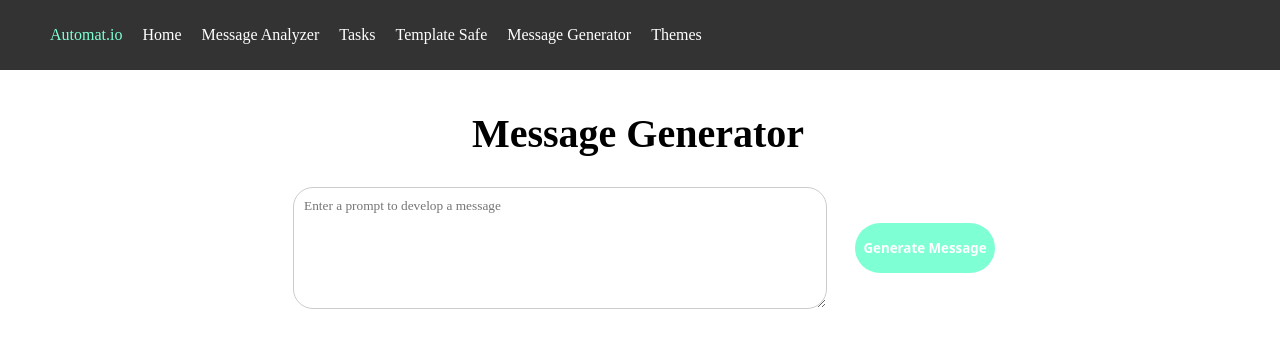
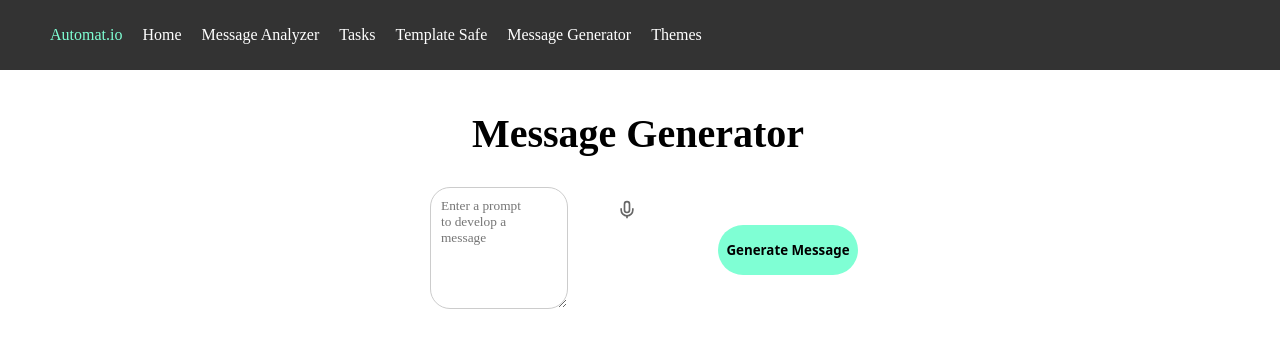
Before and after one commit to jadenkuriakose/Automat.io, a React (Vite) app in the folder app/: page /generator in a window 1280 px wide. Shown: the top 348 px of the page. Built offline with nearby package versions, Linux system fonts and the light colour scheme.

Commit message:
Add text to speech feature for msg gen page

```diff
--- a/app/src/pages/Generator.jsx
+++ b/app/src/pages/Generator.jsx
@@ -1,19 +1,107 @@
+import { useState, useRef } from 'react';
 import styles from './Generator.module.css';
 
 const Generator = () => {
+  const [isRecording, setIsRecording] = useState(false);
+  const [inputText, setInputText] = useState('');
+  const recognitionRef = useRef(null);
+
+  const toggleRecording = () => {
+    if (isRecording) {
+      stopRecording();
+    } else {
+      startRecording();
+    }
+  };
+
+  const startRecording = () => {
+    if ('webkitSpeechRecognition' in window || 'SpeechRecognition' in window) {
+      const SpeechRecognition = window.webkitSpeechRecognition || window.SpeechRecognition;
+      recognitionRef.current = new SpeechRecognition();
+
+      recognitionRef.current.continuous = true;
+      recognitionRef.current.interimResults = true;
+
+      recognitionRef.current.onstart = () => {
+        setIsRecording(true);
+      };
+
+      recognitionRef.current.onresult = (event) => {
+        const transcript = Array.from(event.results)
+          .map(result => result[0])
+          .map(result => result.transcript)
+          .join('');
+
+        setInputText(transcript);
+      };
+
+      recognitionRef.current.onerror = (event) => {
+        console.error('Speech recognition error:', event.error);
+        setIsRecording(false);
+      };
+
+      recognitionRef.current.onend = () => {
+        setIsRecording(false);
+      };
+
+      recognitionRef.current.start();
+    } else {
+      alert('Speech recognition is not supported in your browser.');
+    }
+  };
+
+  const stopRecording = () => {
+    if (recognitionRef.current) {
+      recognitionRef.current.stop();
+      setIsRecording(false);
+    }
+  };
+
   return (
-    <div className={styles.generator}>
-            <h1>Message Generator</h1>
+    <div>
+      <h1 className={styles.h1}>Message Generator</h1>
       <div className={styles.container}>
+        <div className={styles.textareaContainer}>
           <textarea
+            value={inputText}
+            onChange={(e) => setInputText(e.target.value)}
             placeholder="Enter a prompt to develop a message"
             className={styles.textarea}
-        rows="3"
           />
+              </div>
+              <button
+            onClick={toggleRecording}
+            className={`${styles.micButton} ${isRecording ? styles.recording : ''}`}
+            title={isRecording ? 'Stop Recording' : 'Start Voice Input'}
+          >
+            {isRecording ? (
+              <svg
+                xmlns="http://www.w3.org/2000/svg"
+                className={`${styles.micIcon} ${styles.recording}`}
+                viewBox="0 0 24 24"
+                fill="currentColor"
+              >
+                <rect x="6" y="6" width="12" height="12" rx="1" />
+              </svg>
+            ) : (
+              <svg
+                xmlns="http://www.w3.org/2000/svg"
+                className={styles.micIcon}
+                viewBox="0 0 24 24"
+                fill="none"
+                stroke="currentColor"
+                strokeWidth="2"
+              >
+                <path d="M12 2a3 3 0 0 0-3 3v7a3 3 0 0 0 6 0V5a3 3 0 0 0-3-3Z" />
+                <path d="M19 10v2a7 7 0 0 1-14 0v-2" />
+                <line x1="12" x2="12" y1="19" y2="22" />
+              </svg>
+            )}
+          </button>
         <button className={styles.button}>Generate Message</button>
       </div>
     </div>
   );
-}
+};
 
 export default Generator;
--- a/app/src/pages/Generator.module.css
+++ b/app/src/pages/Generator.module.css
@@ -1,21 +1,21 @@
-h1 {
+.h1 {
     position: relative;
     top: 100px;
     font-size: 2.5rem;
     margin-bottom: 20px;
 }
 
-.container{
+.container {
     display: flex;
     align-items: center;
     justify-content: center;
 }
 
-button {
+.button {
     position: relative;
     top: 100px;
     left: 20px;
-    background-color: var(--primary-color);;
+    background-color: var(--primary-color);
     height: 50px;
     width: 140px;
     border-radius: 40px;
@@ -26,19 +26,8 @@ button {
     transition: background-color 0.3s;
 }
 
-button:hover {
-    background-color: var(--secondary-color);;
-}
-
-.input {
-    position: relative;
-    top: 100px;
-    width: 40%;
-    padding: 10px;
-    margin: 10px 0;
-    border: 1px solid #ccc;
-    border-radius: 20px;
-    font-family: system-ui;
+.button:hover {
+    background-color: var(--secondary-color);
 }
 
 .textarea {
@@ -51,4 +40,36 @@ button:hover {
     border-radius: 20px;
     height: 100px;
     font-family: 'Times New Roman';
+    padding-right: 40px;
 }
+
+.micButton {
+    position: relative;
+    top: 60px;
+    left: -40px;
+    background: none;
+    border: none;
+    cursor: pointer;
+    padding: 4px;
+    display: flex;
+    align-items: center;
+    justify-content: center;
+    border-radius: 50%;
+    width: 30px;
+    height: 30px;
+    transition: all 0.2s ease;
+  }
+
+  .micButton.recording {
+    background-color: #ef4444;
+  }
+
+  .micIcon {
+    width: 20px;
+    height: 20px;
+    color: #666;
+  }
+
+  .micIcon.recording {
+    color: white;
+  }
--- a/app/src/pages/Theme.jsx
+++ b/app/src/pages/Theme.jsx
@@ -31,7 +31,7 @@ const backgroundThemes = {
   gradient: {
     '--background-color': 'linear-gradient(45deg, #2E2E2E, var(--primary-color))',
     '--text-color': '#FFFFFF',
-    '--button-color': '#000000'
+    '--button-color': '#FFFFFF'
   }
 };
 
@@ -76,10 +76,10 @@ const Theme = () => {
 
   return (
     <div className={styles.background}>
+      <h1 className={styles.title}>Theme Configuration</h1>
       <div className={styles.themeContainer}>
+      <p className={styles.subtitle}>Select your preferred color scheme</p>
         <div className={styles.themeHeader}>
-          <h1 className={styles.title}>Theme Configuration</h1>
-          <p className={styles.subtitle}>Select your preferred color scheme</p>
 
           <div className={styles.selectWrapper}>
             <select
--- a/app/src/pages/index.css
+++ b/app/src/pages/index.css
@@ -3,5 +3,5 @@
     --secondary-color: #4ab8a3;
     --text-color: black;
     --background-color: white;
-    --button-color: white;
+    --button-color: black;
 }
```
Lines whose indentation alone changed are shown as unchanged.
